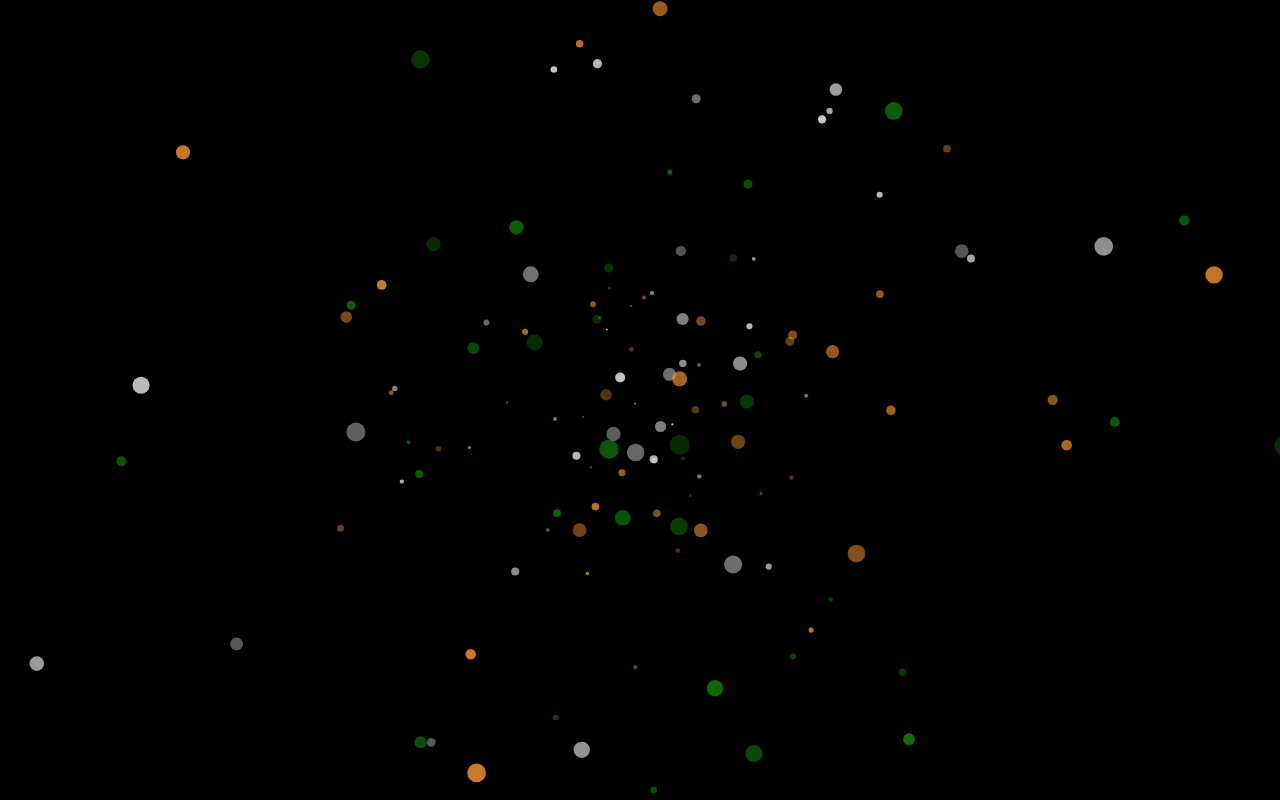
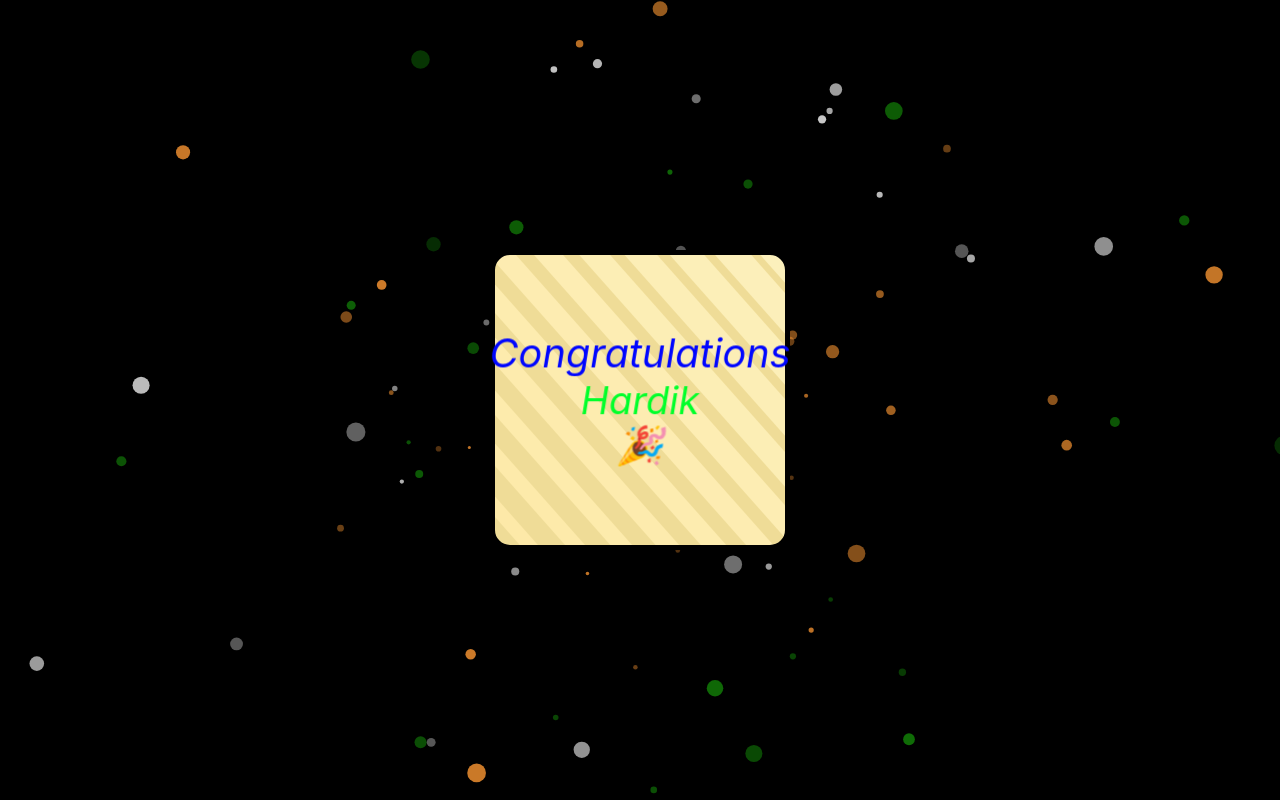
Before and after one commit to mehardiknaik/greeting, a Next.js app: page /Hardik in a window 1280 px wide. Built offline with nearby package versions, Linux system fonts and the light colour scheme.

Commit message:
Update [name].js

```diff
--- a/pages/[name].js
+++ b/pages/[name].js
@@ -22,8 +22,9 @@
           <div className={styles.greet}>happy independence day</div>
           <div className={styles.name}>{name.toLowerCase()}</div>
         </div> */}
+  <Particle/>
         <TiltWidget name={name}/>
-  <Particle/>
+
       </div>
     </>
   );
```
